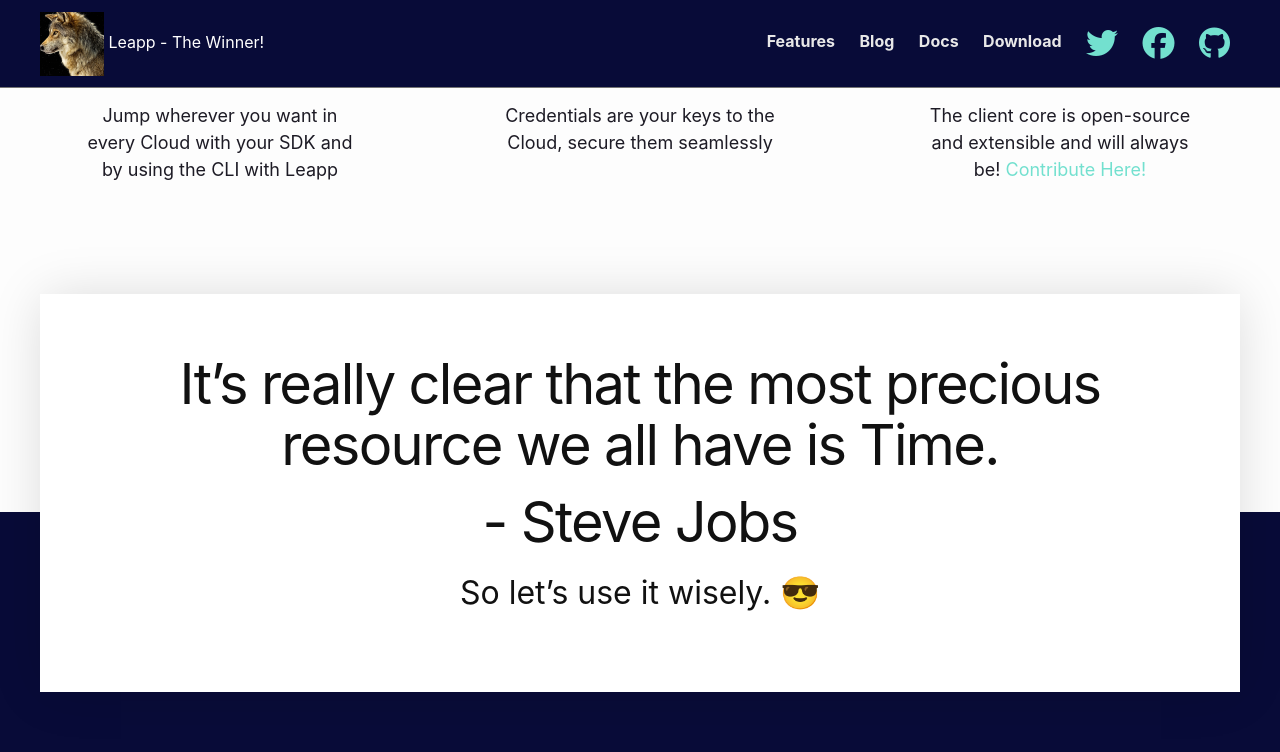
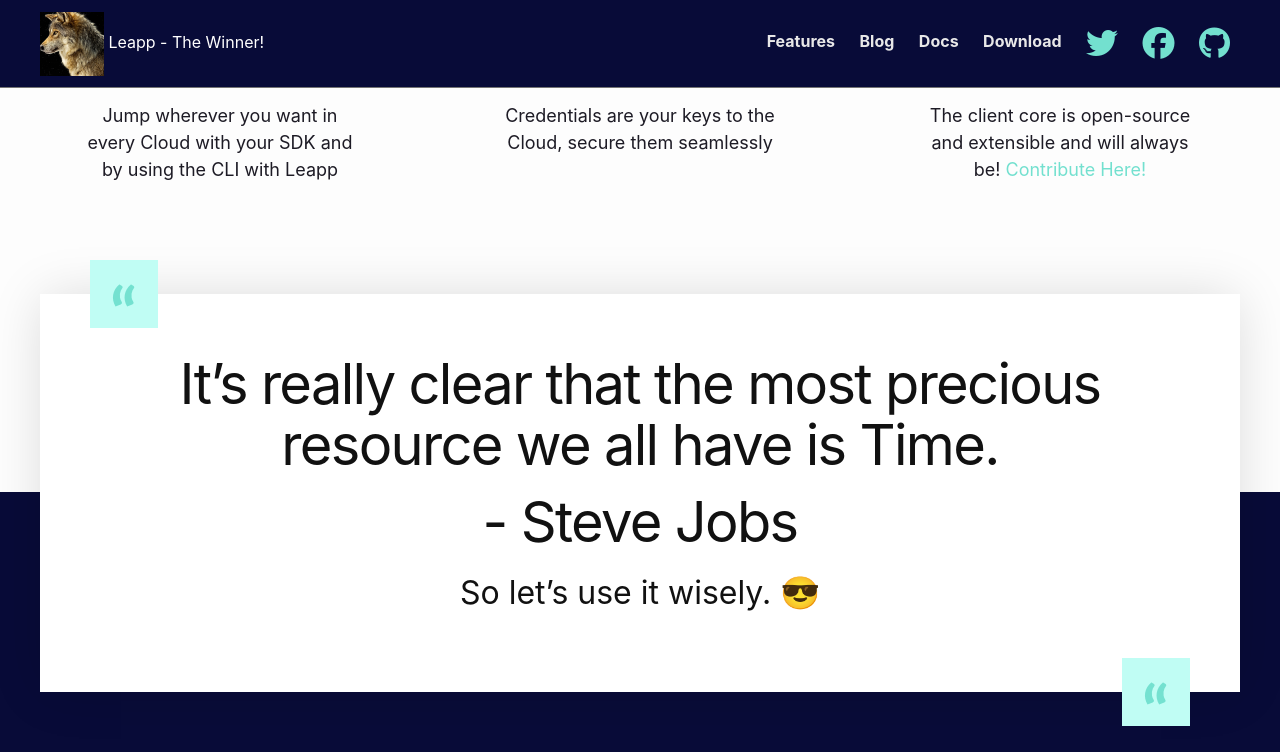
Before and after one commit to Noovolari/leapp-website, a Jekyll site: the page built from _pages/index.markdown, in a window 1280 px wide and 1400 px high, scrolled down 1163 px. Shown: the top 752 px of the window. Built offline with Jekyll 4.4.1, drawn with Linux system fonts in a browser that asks for light colours; nearby versions of some CDN libraries; grey boxes are pictures that could not be loaded.

Commit message:
refactored quote

```diff
--- a/_includes/quote.html
+++ b/_includes/quote.html
@@ -1,8 +1,14 @@
 <section id="quote" class="container" >
+    <div class="icon open">
+        <img src="{{site.url}}{{site.baseurl}}/assets/img/quote-icon.png">
+    </div>
     <div class="center">
-            <div class="quote-holder">
-                {% capture q %}{% include quote/quote.markdown %}{% endcapture %}
-                {{ q | markdownify }}
-            </div>
+        <div class="quote-holder">
+            {% capture q %}{% include quote/quote.markdown %}{% endcapture %}
+            {{ q | markdownify }}
+        </div>
+    </div>
+    <div class="icon close">
+        <img src="{{site.url}}{{site.baseurl}}/assets/img/quote-icon-close.png">
     </div>
 </section>
--- a/assets/css/main.scss
+++ b/assets/css/main.scss
@@ -100,14 +100,23 @@
 #main-features p { font-size: 18px; font-weight: 400; color: $text_color;padding: 0 12%;}
 
 /** Waved Quote */
-#quote {position: relative; display: flex; flex-wrap: nowrap; justify-content:center; margin-bottom: -14%}
+#quote {position: relative; display: flex; flex-wrap: nowrap; justify-content:center; margin-bottom: -200px}
+#quote .icon {    position: absolute;    background: $turchese;
+  color: white;
+  font-size: 25px;
+  width: 68px;
+  height: 58px;
+  text-align: center;
+  padding-top: 10px;}
+#quote .icon.open { top: -34px; left: 50px;}
+#quote .icon.close {bottom:-34px; right: 50px}
 #quote .center { background: white; min-height: 100px; box-shadow: 0 0 50px -4px rgba(0,0,0,0.15);}
 #quote .quote-holder { padding: 5% 10%; text-align: center; }
 #quote .quote-holder h2 { font-size: 3.5rem; font-weight: 400; letter-spacing: -.03em; line-height: 1.1; }
 #quote .quote-holder p { font-size: 2rem; }
 
 /** Features */
-#features {padding-top: 14%; background: $background-blue}
+#features {padding-top: 200px; background: $background-blue}
 #features .features-holder .feature { margin: 80px 0; display: flex; flex-direction: row; }
 #features .features-holder video { width: 100%;}
 #features .features-holder .video { width: calc(66.67% - 40px); padding: 0 20px; display: flex; }
--- a/assets/css/partials/_variables.scss
+++ b/assets/css/partials/_variables.scss
@@ -2,4 +2,5 @@
 $light-blue: #080B38;
 $background-blue: #080B38;
 $blue: #73E0CF;
+$turchese: #C0FDF4;
 $text_color: #1D1B25;
```
Also changed, not shown: assets/img/quote-icon-close.png (added), assets/img/quote-icon.png (added).
